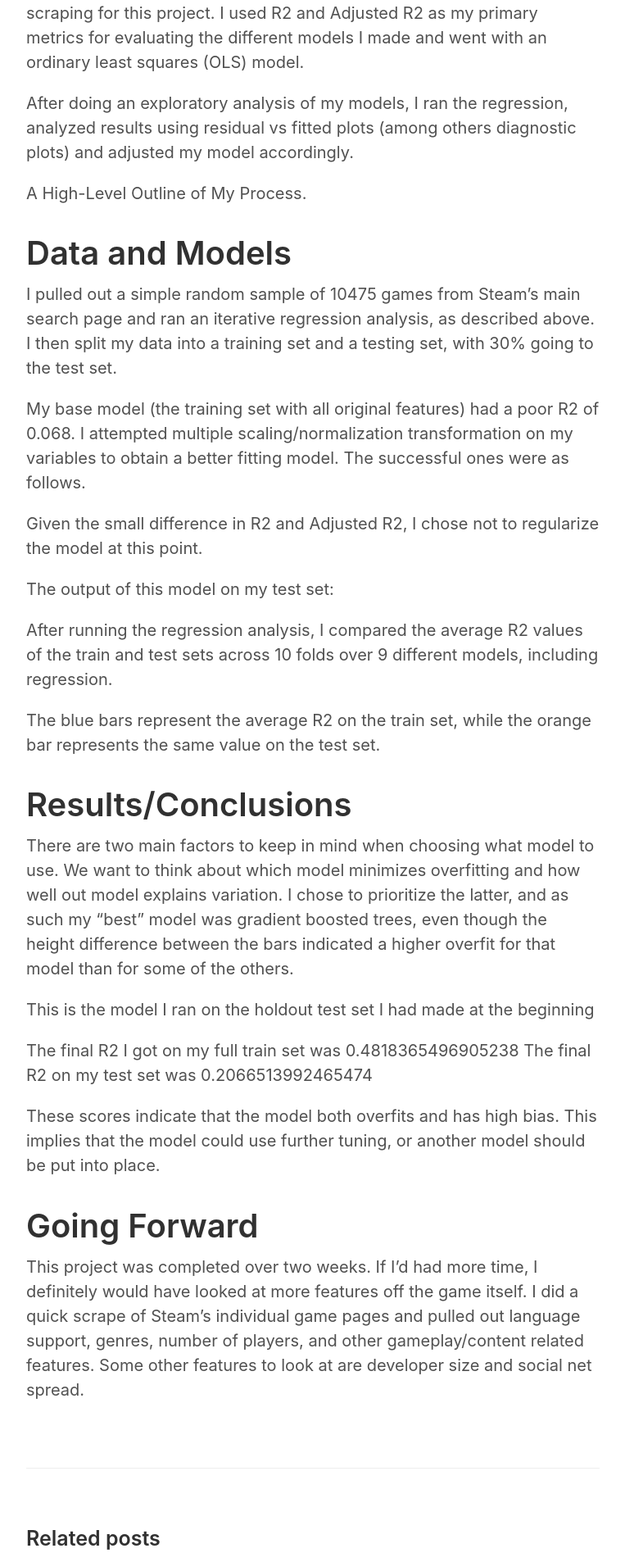
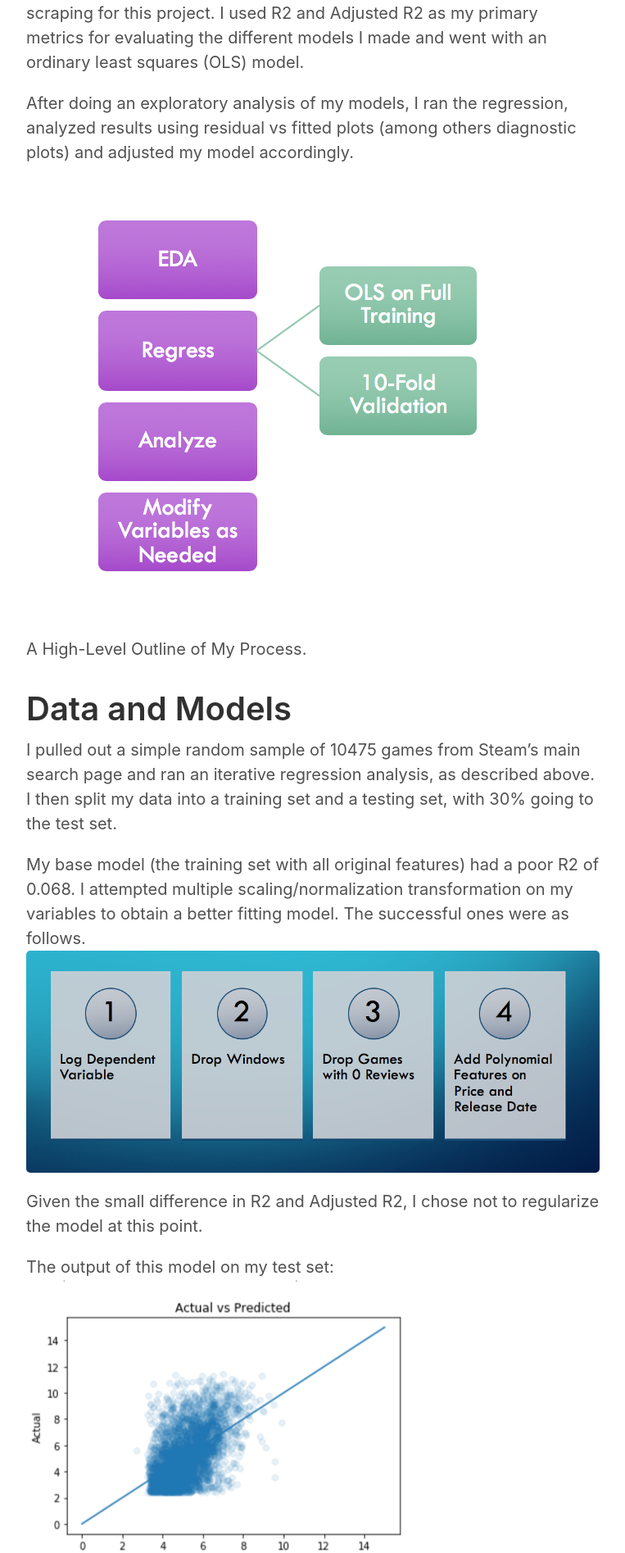
Before and after one commit to mayamadhavan/mayamadhavan.github.io, a Jekyll site: the page built from _posts/2018-07-31-project-luther.md, in a window 1280 px wide. Shown: the part 1261-3156 px from the top of the page at 82% size, without its empty margins (258-1021 px from the left). Built offline with Jekyll 4.4.1, drawn with Linux system fonts in a browser that asks for light colours.

Commit message:
Update 2018-07-31-project-luther.md

```diff
--- a/_posts/2018-07-31-project-luther.md
+++ b/_posts/2018-07-31-project-luther.md
@@ -21,9 +21,7 @@ It was required that students use regression and gather data via web scraping fo
 
 After doing an exploratory analysis of my models, I ran the regression, analyzed results using residual vs fitted plots (among others diagnostic plots) and adjusted my model accordingly.
 
-
-
-
+ ![alt text](/images/luther/regress_format.png)
 A High-Level Outline of My Process.
 
 
@@ -32,20 +30,17 @@ A High-Level Outline of My Process.
 I pulled out a simple random sample of 10475 games from Steam’s main search page and ran an iterative regression analysis, as described above. I then split my data into a training set and a testing set, with 30% going to the test set.
 
 My base model (the training set with all original features) had a poor R2 of 0.068. I attempted multiple scaling/normalization transformation on my variables to obtain a better fitting model. The successful ones were as follows.
-
-
+ ![alt text](/images/luther/var_mods.png)
 
 Given the small difference in R2 and Adjusted R2, I chose not to regularize the model at this point.
 
 The output of this model on my test set:
+![alt text](/images/luther/regress_ap.png)
 
-
-
-
-
-
+----
 After running the regression analysis, I compared the average R2 values of the train and test sets across 10 folds over 9 different models, including regression.
 
+ ![alt text](/images/luther/models.png)
 The blue bars represent the average R2 on the train set, while the orange bar represents the same value on the test set.
 
 
```
Also changed, not shown: other parts of _posts/2018-07-31-project-luther.md (+2 -0 lines).
